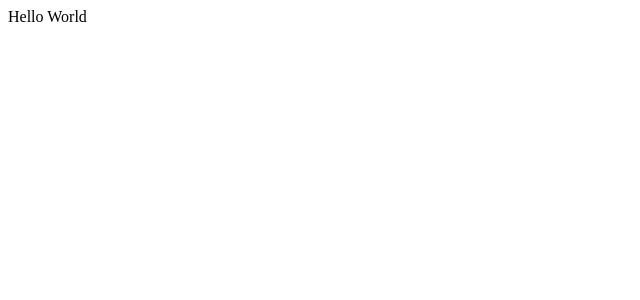
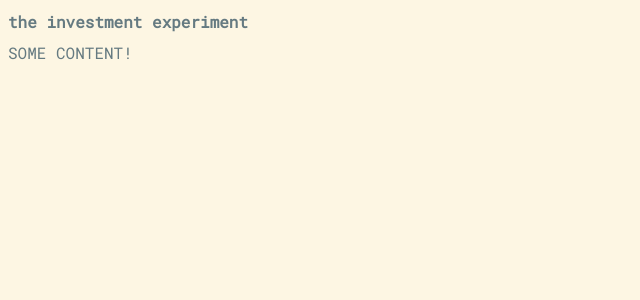
Before and after one commit to dannywieser/theinvestingexperiment, a React app: page / in a window 1280 px wide. Shown: the top 300 px of the page, without its empty margins (0-640 px from the left). Built offline with nearby package versions, Linux system fonts and the light colour scheme; the HTML template or start-up script is replaced by a standard one.

Commit message:
Add header, content and basic styles.  Remove material ui

```diff
--- a/index.html
+++ b/index.html
@@ -1,7 +1,11 @@
 <!DOCTYPE html>
 <html>
   <head>
-    <title>theinvestmentexperiment</title>
+    <link
+      href="https://fonts.googleapis.com/css?family=Roboto+Mono&display=swap"
+      rel="stylesheet"
+    />
+    <title>the investment experiment</title>
   </head>
   <body>
     <div id="root"></div>
--- a/package.json
+++ b/package.json
@@ -6,7 +6,6 @@
   "dependencies": {
     "html-loader": "^0.5.5",
     "html-webpack-plugin": "^3.2.0",
-    "material-ui": "^0.20.2",
     "react": "^16.12.0",
     "react-dom": "^16.12.0"
   },
@@ -20,6 +19,7 @@
     "@babel/preset-env": "^7.7.4",
     "@babel/preset-react": "^7.7.4",
     "babel-loader": "^8.0.6",
+    "css-loader": "^3.2.1",
     "eslint": "^6.7.2",
     "eslint-config-airbnb": "^18.0.1",
     "eslint-plugin-import": "^2.18.2",
@@ -27,6 +27,7 @@
     "eslint-plugin-prettier": "^3.1.1",
     "eslint-plugin-react": "^7.17.0",
     "prettier": "^1.19.1",
+    "style-loader": "^1.0.1",
     "webpack": "^4.41.2",
     "webpack-cli": "^3.3.10",
     "webpack-dev-server": "^3.9.0"
--- a/src/App.jsx
+++ b/src/App.jsx
@@ -1,5 +1,14 @@
-import React from "react";
+import React from 'react';
+import './index.css';
+import { Content } from './components';
 
-const App = () => <div className="App">Hello World</div>;
+const App = () => (
+  <div className="App">
+    <div className="header">
+      <h1>the investment experiment</h1>
+    </div>
+    <Content />
+  </div>
+);
 
 export default App;
--- /dev/null
+++ b/src/components/Content/Content.jsx
@@ -0,0 +1,6 @@
+import React from 'react';
+import './content.css';
+
+export const Content = () => {
+  return <div>SOME CONTENT!</div>;
+};
--- /dev/null
+++ b/src/components/Content/index.js
@@ -0,0 +1 @@
+export * from './Content';
--- /dev/null
+++ b/src/components/index.js
@@ -0,0 +1 @@
+export * from './Content';
--- /dev/null
+++ b/src/index.css
@@ -0,0 +1,13 @@
+* {
+  font-family: 'Roboto Mono', monospace;
+}
+
+body {
+  background-color: #fdf6e3;
+  color: #657a81;
+}
+
+.header h1 {
+  font-size: 1em;
+  font-weight: bolder;
+}
--- a/webpack.config.js
+++ b/webpack.config.js
@@ -16,6 +16,10 @@ module.exports = {
         test: /\.html$/,
         use: ['html-loader'],
       },
+      {
+        test: /\.css$/i,
+        use: ['style-loader', 'css-loader'],
+      },
     ],
   },
   plugins: [
```
Also changed, not shown: src/components/Content/content.css (added), 1 other file (tests, documents, lock files or other folders).
